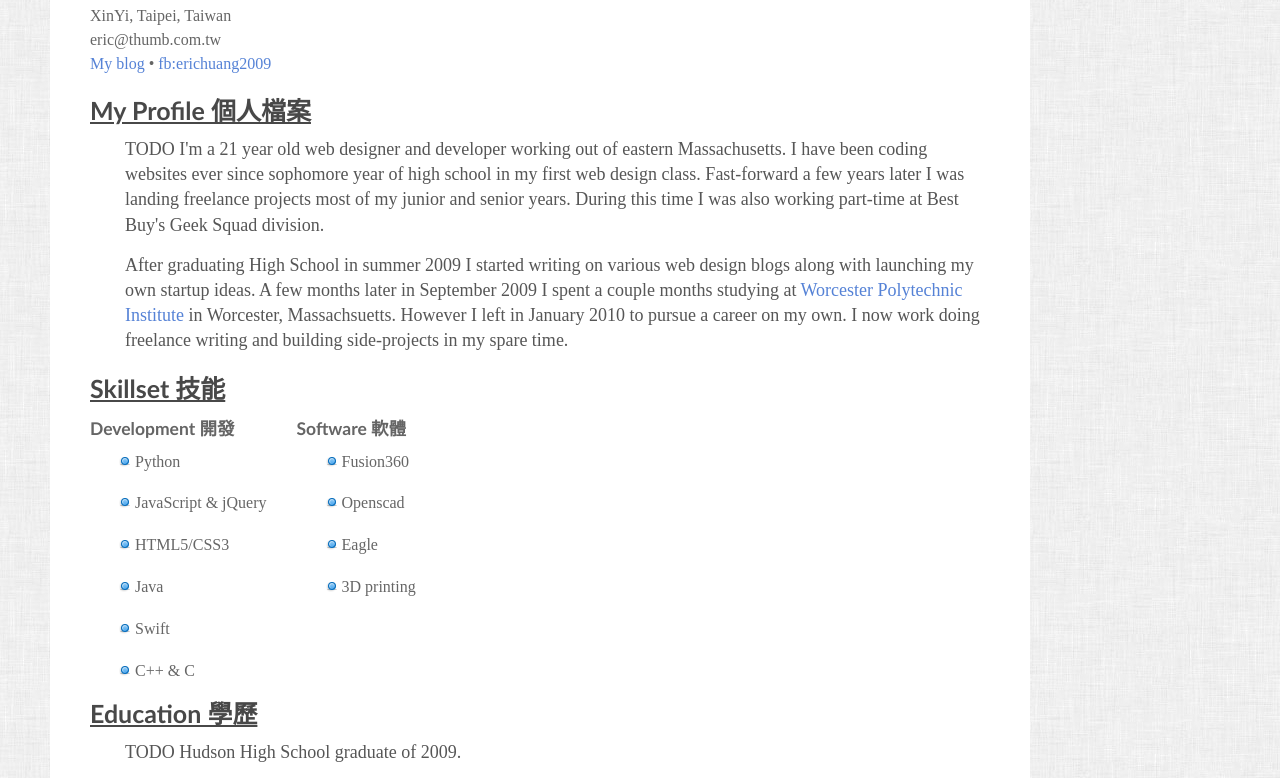
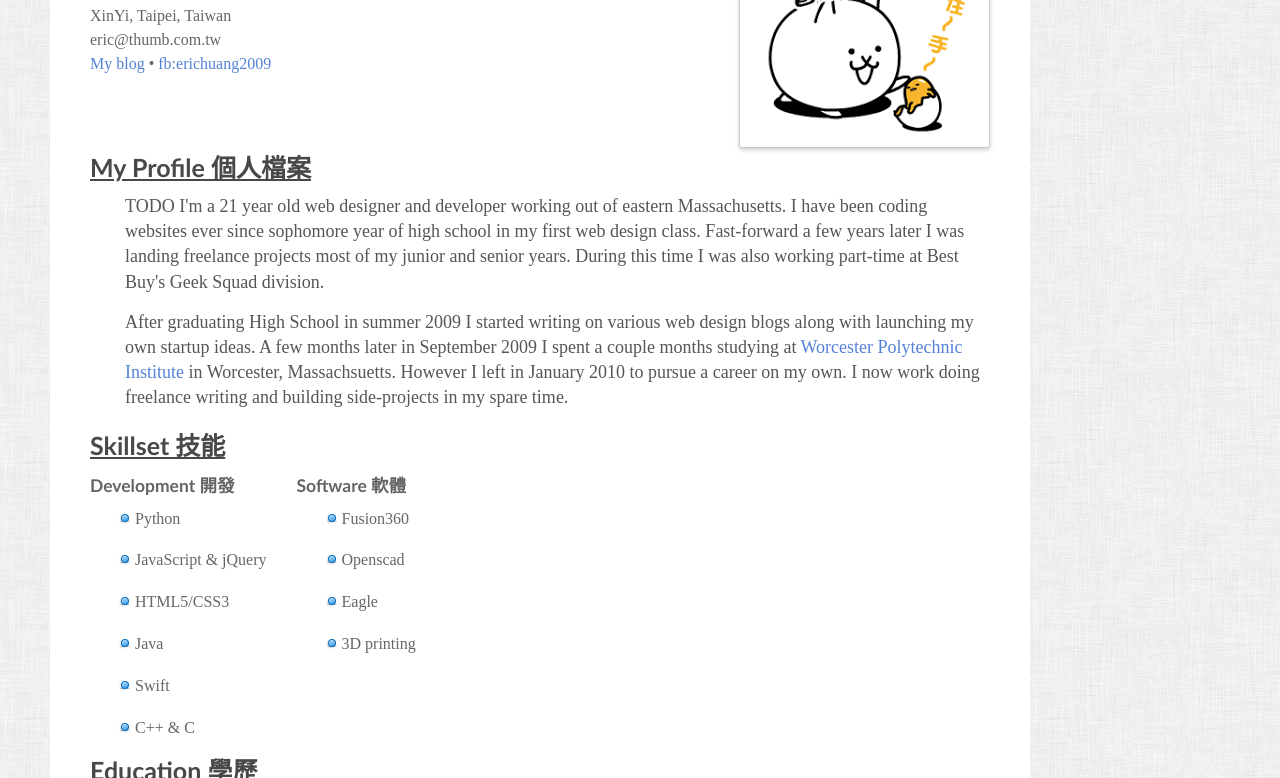
Before and after one commit to SHSRK1/SHSRK1.GITHUB.IO, a plain HTML site: page index.html in a window 1280 px wide. Shown: the part 110-888 px from the top of the page. Drawn offline with Linux system fonts and the light colour scheme; a script that the page names is missing; a web font is replaced by a local one.

Commit message:
Update index.html

```diff
--- a/index.html
+++ b/index.html
@@ -33,7 +33,7 @@
 			</div>
 
 			<div id="photo">
-				<img src="images/https://encrypted-tbn0.gstatic.com/images?q=tbn:ANd9GcRwa-JNx8SBeOZTWjsbS_gHEdrnG6ELVjHd1-XeQidwuj_NMvZHYQ" alt="123" itemprop="image" />
+				<img src="images/images.png" alt="123" itemprop="image" />
 			</div>
 		</header>
 
```
